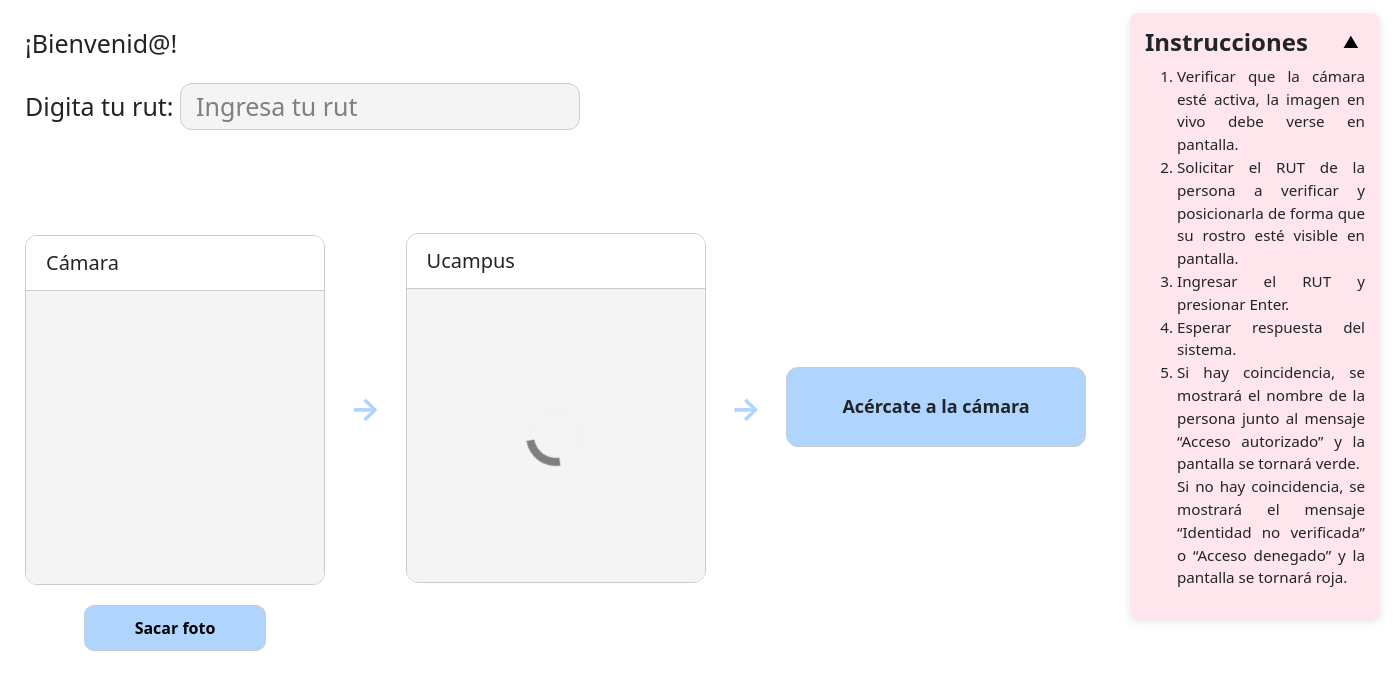
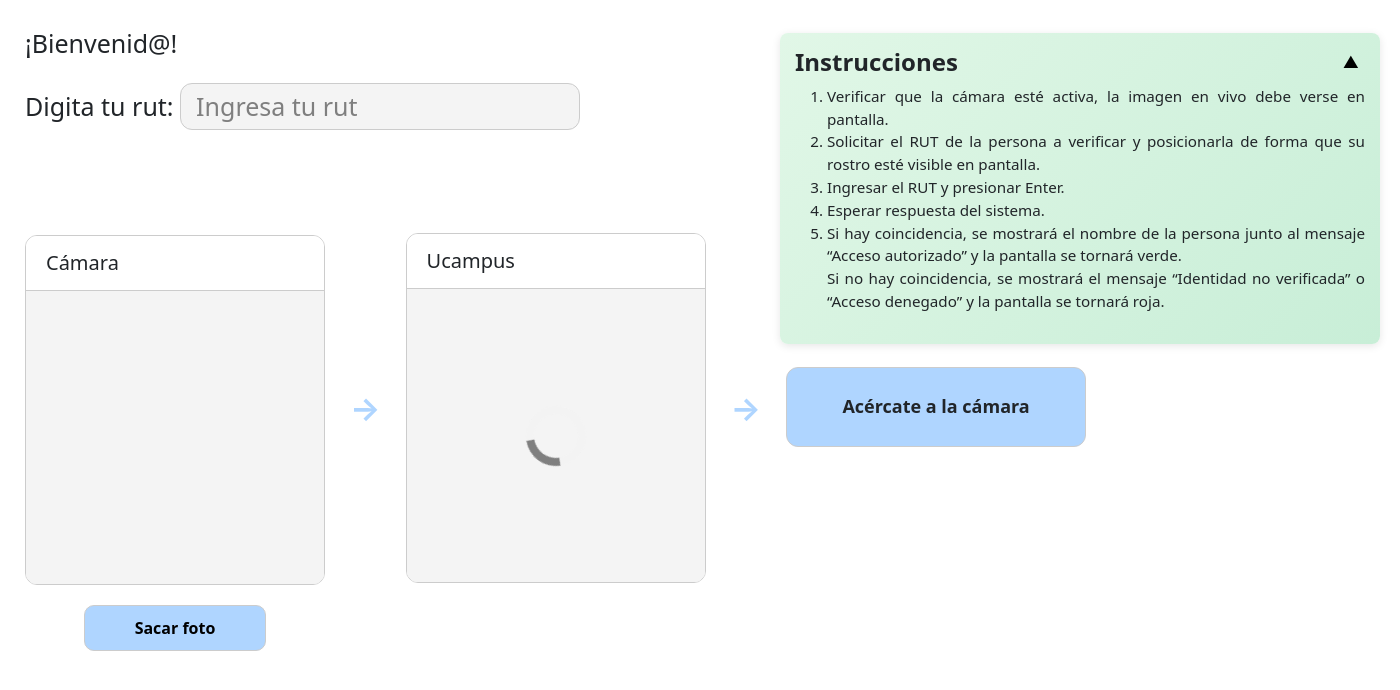
Before and after one commit to patricioespinozaa/FaceGate, a Flask app: page /facegate/app-front/ in a window 1400 px wide. Shown: the part 67-757 px from the top of the page. Run offline with Flask 3, Linux system fonts and the light colour scheme.

Commit message:
style: se ajusta posicion de instrucciones, ademas del color y ancho de ellas

```diff
--- a/app-front/static/css/styles.css
+++ b/app-front/static/css/styles.css
@@ -261,16 +261,17 @@
 
 .instructions-floating {
     position: absolute;
-    top: 80px;
-    right: 20px;
-    width: 250px;
-    background-color: #ffe6ec;
+    top: 100px;   /* ajusta según tu diseño */
+    left: 780px;  /* alineado con el box de decisión */
+    width: 600px;
+    background: linear-gradient(135deg, #e1f7e7, #c8eed7);
     padding: 15px;
     border-radius: 8px;
     box-shadow: 0 2px 8px rgba(0,0,0,0.1);
     font-size: 0.95em;
     z-index: 1000;
     text-align: justify;
+    transition: width 0.4s ease;
 }
 
 .instructions-floating h4 {
@@ -278,12 +279,20 @@
     font-weight: bold;
 }
 
+.instructions-floating.collapsed {
+    width: 300px;
+}
+
 #instructions-container {
     overflow: hidden;
-    max-height: 1000px;
+    max-height: 0;
     transition: max-height 0.4s ease;
 }
 
 #instructions-container.collapsed {
     max-height: 0;
 }
+
+#instructions-container.expanded {
+    max-height: 1000px;
+}
--- a/app-front/static/js/toggle_instructions.js
+++ b/app-front/static/js/toggle_instructions.js
@@ -1,9 +1,30 @@
 document.addEventListener('DOMContentLoaded', () => {
     const container = document.getElementById('instructions-container');
     const button = document.getElementById('toggle-button');
+    const box = document.getElementById('instructions-box');
 
     button.addEventListener('click', () => {
-        const isCollapsed = container.classList.toggle('collapsed');
-        button.textContent = isCollapsed ? '▼' : '▲';
+        const willCollapse = container.classList.contains('expanded');
+
+        if (willCollapse) {
+            // Paso 1: cerrar el contenido
+            container.classList.remove('expanded');
+
+            // Paso 2: reducir el ancho después de la animación de altura
+            setTimeout(() => {
+                box.classList.add('collapsed');
+            }, 400);
+        } else {
+            // Paso 1: expandir el ancho
+            box.classList.remove('collapsed');
+
+            // Paso 2: mostrar contenido después de que crezca el ancho
+            setTimeout(() => {
+                container.classList.add('expanded');
+            }, 400);
+        }
+
+        // flechita
+        button.textContent = willCollapse ? '▼' : '▲';
     });
 });
--- a/app-front/templates/index.html
+++ b/app-front/templates/index.html
@@ -14,14 +14,14 @@
 </div>
 
 <!-- Instrucciones -->
-<div class="instructions-floating">
+<div class="instructions-floating" id="instructions-box">
     <h4 style="display: flex; justify-content: space-between; align-items: center;">
         Instrucciones
         <button id="toggle-button" onclick="toggleInstructions()" style="margin-left: 10px; background: none; border: none; font-size: 16px; cursor: pointer;">
             ▲
         </button>
     </h4>
-    <div id="instructions-container">
+    <div id="instructions-container" class="expanded">
         <ol id="instructions-list">
             <li>Verificar que la cámara esté activa, la imagen en vivo debe verse en pantalla.</li>
             <li>Solicitar el RUT de la persona a verificar y posicionarla de forma que su rostro esté visible en pantalla.</li>
```
